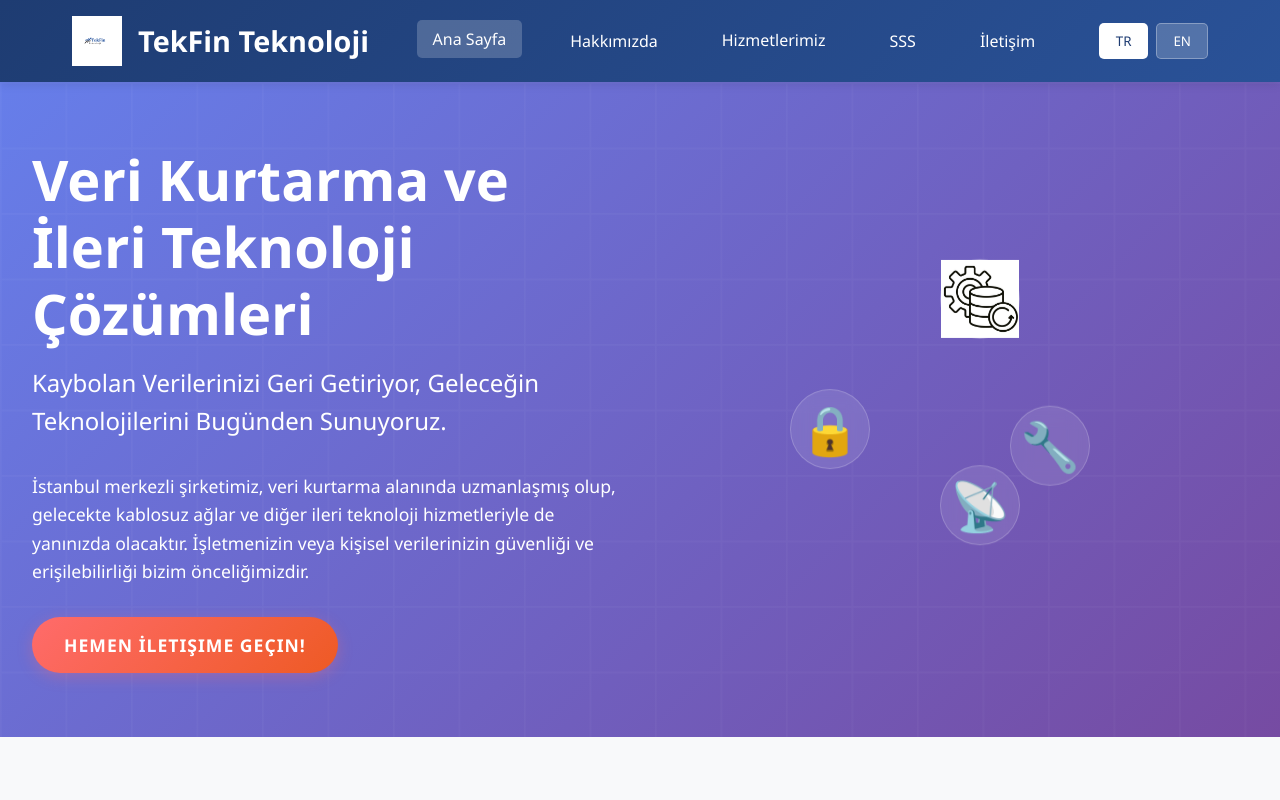
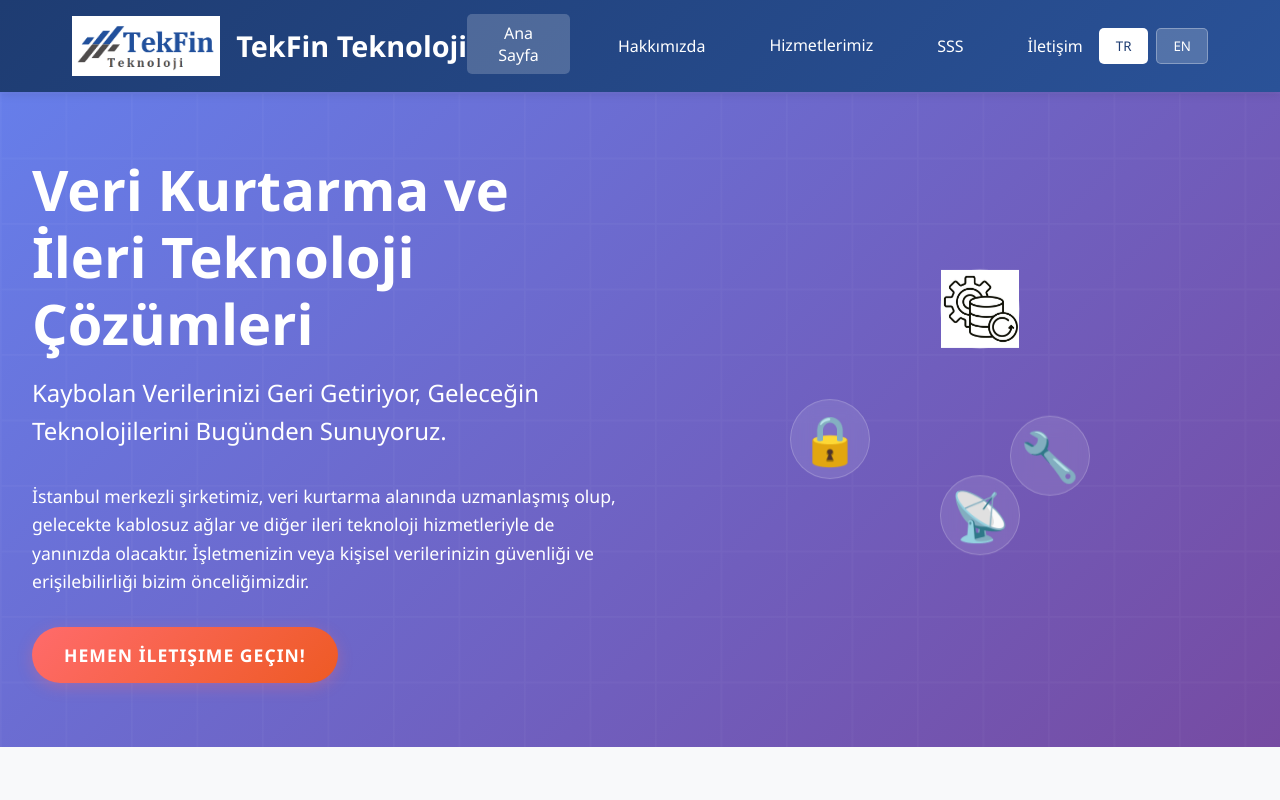
Before and after one commit to SalehKar/tekfin-website, a React (Create React App) app: page / in a window 1280 px wide. Shown: the top 800 px of the page. Built offline with nearby package versions, Linux system fonts and the light colour scheme.

Commit message:
Update company logo and adjust header styling

```diff
--- a/src/components/Header.css
+++ b/src/components/Header.css
@@ -24,7 +24,7 @@
 }
 
 .logo {
-  height: 50px;
+  height: 60px;
   width: auto;
 }
 
--- a/src/components/Header.js
+++ b/src/components/Header.js
@@ -40,7 +40,7 @@ const Header = ({ currentPage, setCurrentPage, language, setLanguage }) => {
     <header className="header">
       <div className="container">
         <div className="logo-section">
-          <img src="/logo.png" alt="TekFin Teknoloji" className="logo" />
+          <img src="/images/tekfin-logo.png" alt="TekFin Teknoloji" className="logo" />
           <h1 className="company-name">TekFin Teknoloji</h1>
         </div>
 
```
Also changed, not shown: public/images/tekfin-logo.png (added).
